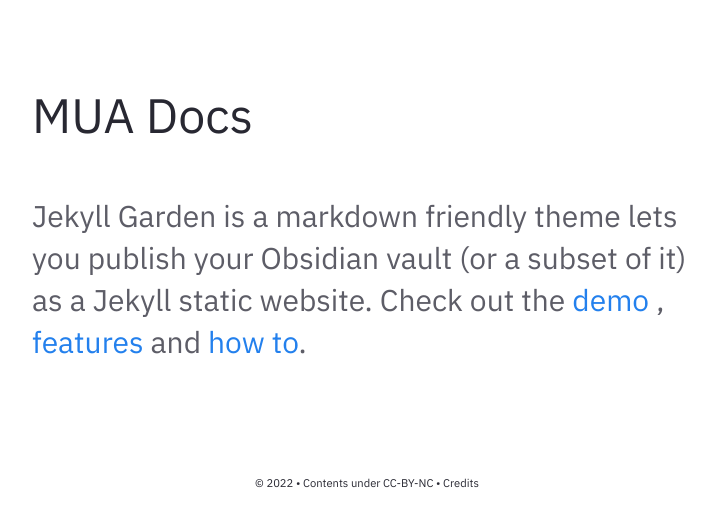
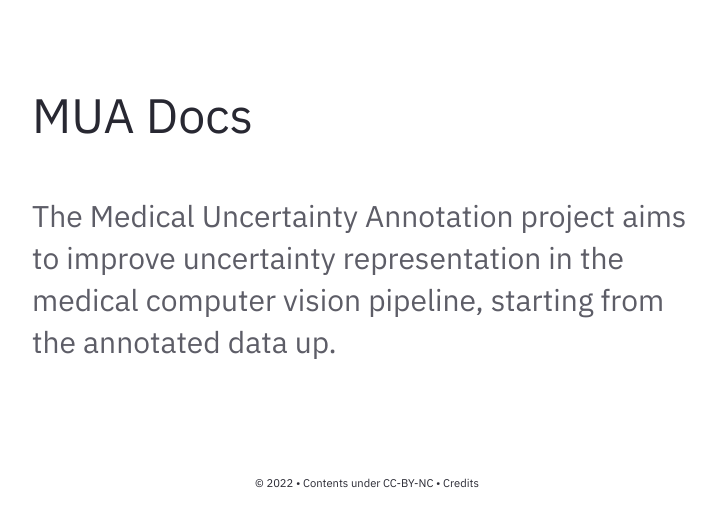
Before and after one commit to andre-ye/muadocs, a Jekyll site: the page built from pages/index.md, in a window 1280 px wide. Shown: the top 527 px of the page, without its empty margins (273-989 px from the left). Built offline with Jekyll 4.4.1, drawn with Linux system fonts in a browser that asks for light colours.

Commit message:
Update Homepage.html

```diff
--- a/_includes/Homepage.html
+++ b/_includes/Homepage.html
@@ -1,7 +1,5 @@
 <div class="home-intro">
     <div class="jumbo">{{site.heading}} </div>
     <div class="home-sub-text"> <h3>
-        Jekyll Garden is a markdown friendly theme lets you publish your Obsidian vault (or a subset of it) as a Jekyll static website.
-        Check out the <a href="{{'/notes' | relative_url}}"> demo </a>, <a href="{{'/post/features' | relative_url}}"> features </a> and <a href="{{'/post/how-to' | relative_url}}"> how to</a>.
-        </h3>
+        The Medical Uncertainty Annotation project aims to improve uncertainty representation in the medical computer vision pipeline, starting from the annotated data up.</h3>
 </div> </div>
```
